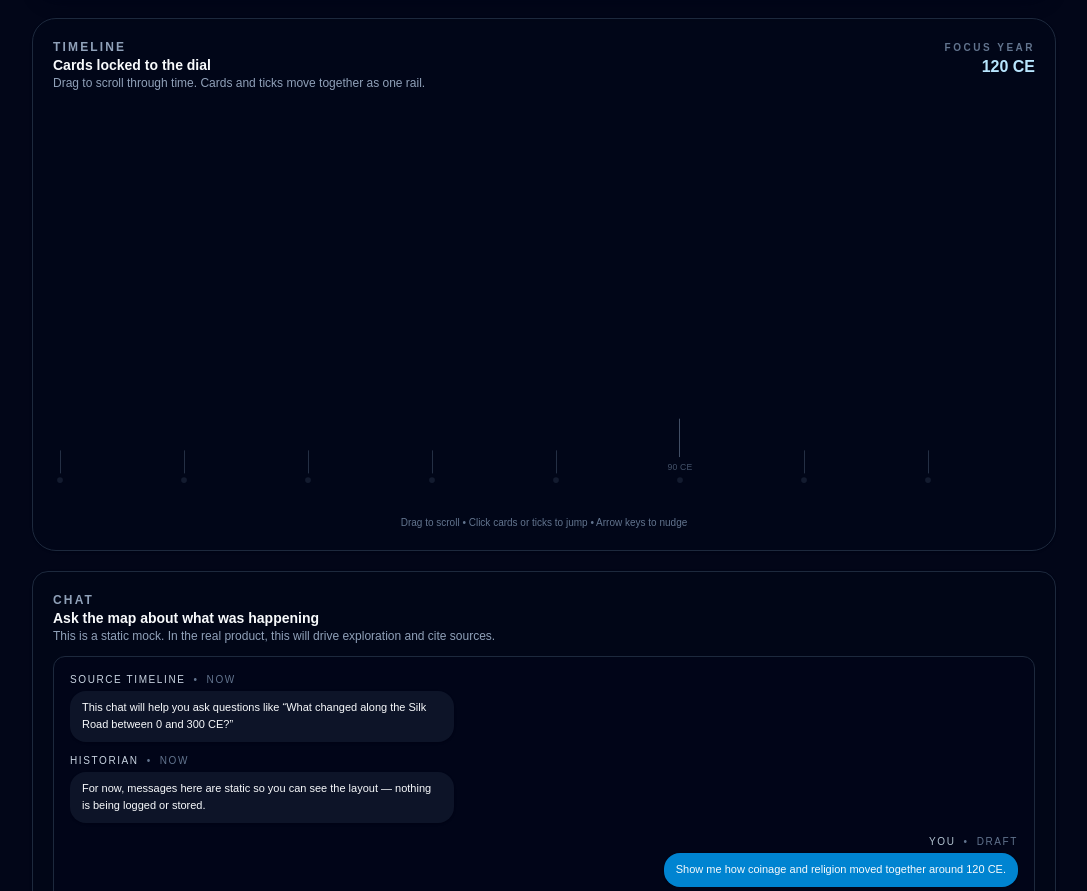
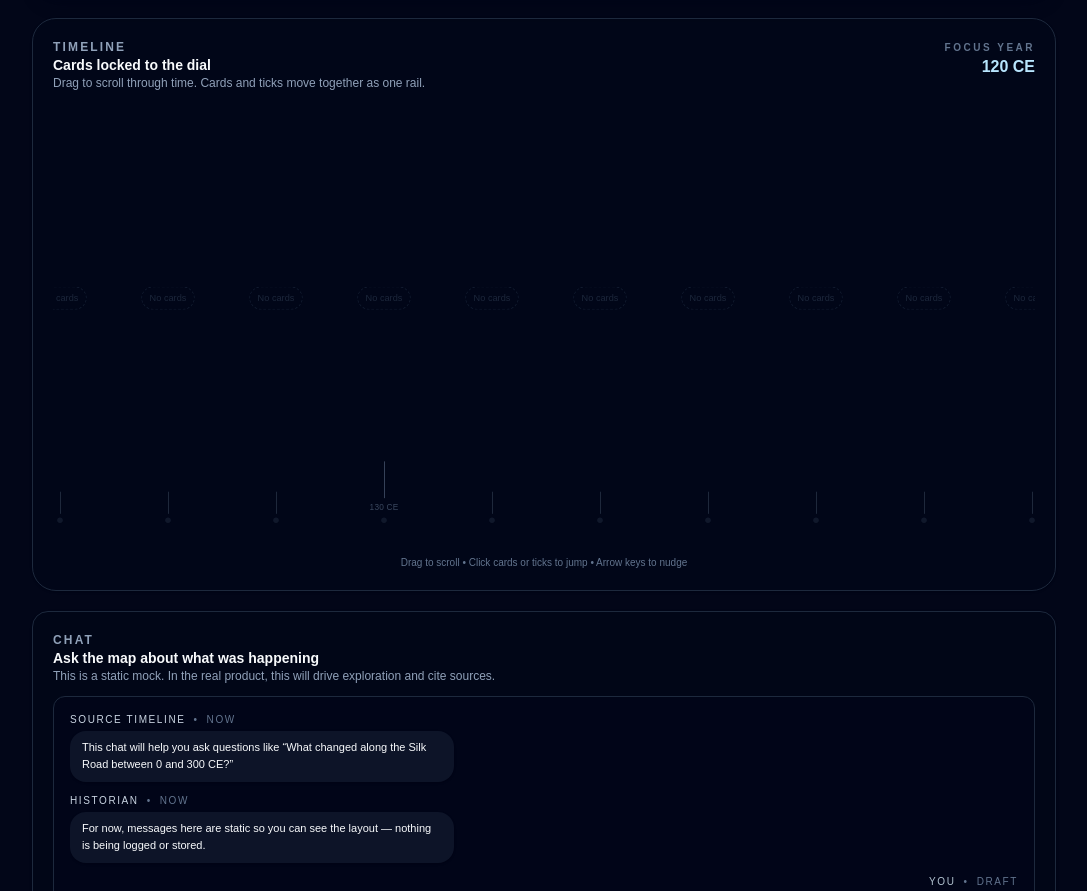
Before and after one commit to Abe99987/Timeline, a Next.js app in the folder frontend/: page / in a window 1280 px wide. Shown: the part 1220-2111 px from the top of the page, without its empty margins (96-1183 px from the left). Built offline with nearby package versions, Linux system fonts and the light colour scheme.

Commit message:
feat(frontend): focus column shows closest stack

```diff
--- a/frontend/src/components/TimelineRail.tsx
+++ b/frontend/src/components/TimelineRail.tsx
@@ -41,38 +41,23 @@ type YearColumnProps = {
   isFocus: boolean;
   isNeighbor: boolean;
   focusYear: number;
-  isFocusFallback?: boolean;
-  fallbackSourceYear?: number | null;
   onSelectEvent?: (event: TimelineEvent) => void;
   onYearSelect?: (year: number) => void;
 };
 
-function findNearestEventsForYear(
+function getClosestEvents(
   focusYear: number,
-  years: number[],
-  buckets: Map<number, TimelineEvent[]>,
-): { year: number | null; events: TimelineEvent[] } {
-  const exactEvents = buckets.get(focusYear) ?? [];
-  if (exactEvents.length > 0) {
-    return { year: focusYear, events: exactEvents };
-  }
-
-  let closestYear: number | null = null;
-  let closestEvents: TimelineEvent[] = [];
-  let smallestDistance = Number.POSITIVE_INFINITY;
-
-  for (const year of years) {
-    const eventsForYear = buckets.get(year);
-    if (!eventsForYear || eventsForYear.length === 0) continue;
-    const distance = Math.abs(year - focusYear);
-    if (distance < smallestDistance) {
-      smallestDistance = distance;
-      closestYear = year;
-      closestEvents = eventsForYear;
-    }
-  }
-
-  return { year: closestYear, events: closestEvents };
+  events: TimelineEvent[],
+  maxCount: number,
+): TimelineEvent[] {
+  return [...events]
+    .map((event) => ({
+      event,
+      distance: Math.abs(getRepresentativeYear(event) - focusYear),
+    }))
+    .sort((a, b) => a.distance - b.distance)
+    .slice(0, Math.max(1, maxCount))
+    .map((entry) => entry.event);
 }
 
 function MiniEventCard({
@@ -172,8 +157,6 @@ function YearColumn({
   isFocus,
   isNeighbor,
   focusYear,
-  isFocusFallback,
-  fallbackSourceYear,
   onSelectEvent,
   onYearSelect,
 }: YearColumnProps) {
@@ -200,28 +183,25 @@ function YearColumn({
   }, [eventsForYear, focusYear]);
 
   // Styling based on focus/neighbor status
-  const columnWidth = "w-28";
-  const columnHeight = "h-[360px]";
+  const columnBaseHeight = isFocus ? "h-[400px]" : "h-[320px]";
+  const columnWidth = isFocus ? "w-32" : "w-24";
   const columnScale = isFocus
-    ? "origin-bottom scale-[1.04]"
+    ? "origin-bottom scale-[1.08]"
     : isNeighbor
-      ? "origin-bottom scale-100 opacity-90"
-      : "origin-bottom scale-[0.96] opacity-70";
+      ? "origin-bottom scale-[0.98] opacity-90"
+      : "origin-bottom scale-[0.92] opacity-60";
   const cardStackSizing = isFocus
-    ? "max-h-[280px] overflow-y-auto pr-2"
+    ? "max-h-[300px] overflow-y-auto pr-2"
     : isNeighbor
-      ? "max-h-[170px] overflow-hidden"
-      : "max-h-[150px] overflow-hidden";
+      ? "max-h-[150px] overflow-hidden"
+      : "max-h-[120px] overflow-hidden";
   const cardStackTone = isFocus
     ? ""
     : isNeighbor
       ? "space-y-1.5"
       : "space-y-1";
   const cardVariant = isFocus ? "focus" : isNeighbor ? "neighbor" : "distant";
-  const eventsToRender =
-    isFocus || isNeighbor ? eventsForYear : eventsForYear.slice(0, 1);
-  const showFallbackNote =
-    Boolean(isFocus && isFocusFallback && fallbackSourceYear);
+  const eventsToRender = eventsForYear;
 
   // Tick styling
   const tickHeight = isActive ? "h-14" : isMajorTick ? "h-10" : "h-6";
@@ -229,7 +209,7 @@ function YearColumn({
 
   return (
     <div
-      className={`relative z-10 flex shrink-0 flex-col items-center gap-2 transition-all duration-300 ${columnWidth} ${columnHeight} ${columnScale}`}
+      className={`relative z-10 flex shrink-0 flex-col items-center gap-2 transition-all duration-300 ${columnWidth} ${columnBaseHeight} ${columnScale}`}
     >
       {/* Cards area */}
       <div
@@ -249,12 +229,13 @@ function YearColumn({
           <div className="flex flex-1 flex-col">
             <FocusPlaceholderMini focusYear={focusYear} />
           </div>
-        ) : null}
-        {showFallbackNote ? (
-          <p className="text-center text-[10px] text-slate-500">
-            Showing nearest events from {formatYearLabel(fallbackSourceYear!)}
-          </p>
-        ) : null}
+        ) : (
+          <div className="flex flex-1 items-end justify-center pb-4 text-[10px] text-slate-600/70">
+            <span className="rounded-full border border-dashed border-slate-700/60 px-2 py-1">
+              No cards
+            </span>
+          </div>
+        )}
       </div>
 
       {/* Tick */}
@@ -311,13 +292,10 @@ export function TimelineRail({
   );
   const eventBuckets = useMemo(() => groupEventsByYear(events), [events]);
   const neighborRadius = Math.max(1, Math.round(Math.max(1, eraStep) / 15));
-  const focusColumnMeta = useMemo(
-    () => findNearestEventsForYear(focusYear, years, eventBuckets),
-    [eventBuckets, focusYear, years],
+  const closestFocusEvents = useMemo(
+    () => getClosestEvents(focusYear, events, 3),
+    [events, focusYear],
   );
-  const focusColumnEvents = focusColumnMeta.events;
-  const isFocusUsingFallback =
-    focusColumnMeta.year !== null && focusColumnMeta.year !== focusYear;
 
   // Scroll to center focusYear on mount and when focusYear changes externally
   useEffect(() => {
@@ -511,7 +489,11 @@ export function TimelineRail({
           const isFocus = year === focusYear;
           const isNeighbor =
             !isFocus && Math.abs(year - focusYear) <= neighborRadius;
-          const columnEvents = isFocus ? focusColumnEvents : eventsForYear;
+          const columnEvents = isFocus
+            ? closestFocusEvents
+            : isNeighbor
+              ? eventsForYear.slice(0, 2)
+              : eventsForYear.slice(0, 1);
 
           return (
             <YearColumn
@@ -523,10 +505,6 @@ export function TimelineRail({
               focusYear={focusYear}
               onSelectEvent={handleEventSelect}
               onYearSelect={handleYearSelect}
-              isFocusFallback={isFocus && isFocusUsingFallback}
-              fallbackSourceYear={
-                isFocus && isFocusUsingFallback ? focusColumnMeta.year : null
-              }
             />
           );
         })}
```
